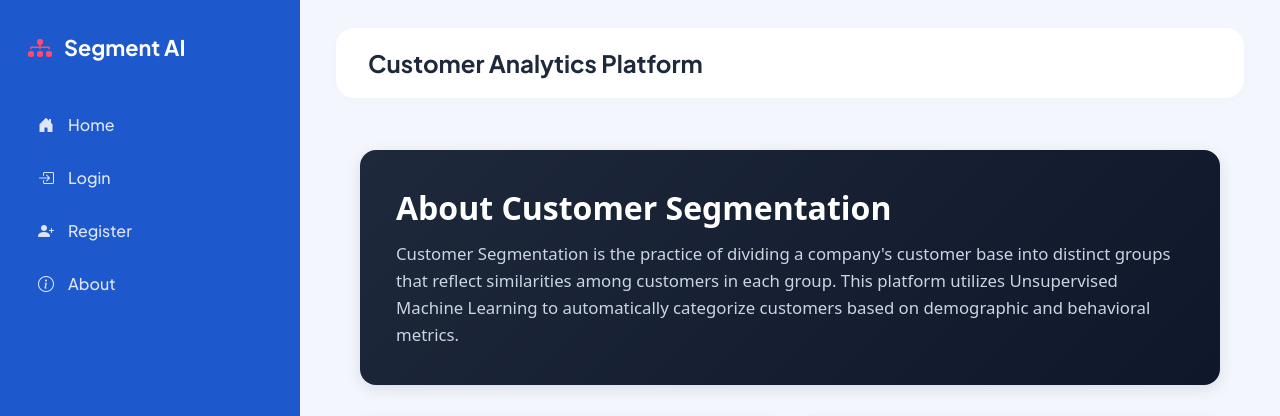
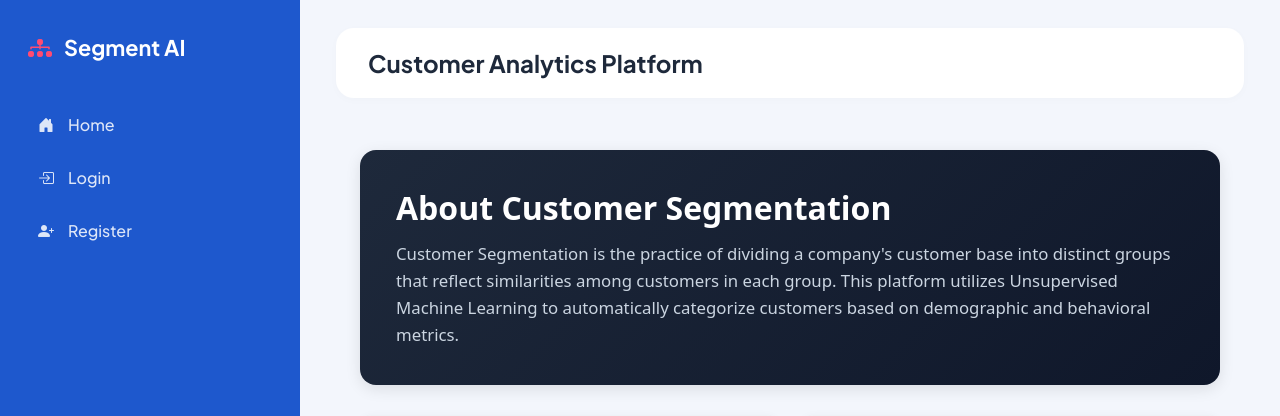
Before and after one commit to DikshaVig/mp241540, a Flask app: page /about in a window 1280 px wide. Shown: the top 416 px of the page. Run offline with Flask 3, Linux system fonts and the light colour scheme.

Commit message:
Update base.html

```diff
--- a/templates/base.html
+++ b/templates/base.html
@@ -48,6 +48,12 @@
                     <span>History</span>
                 </a>
             </li>
+             <li>
+                <a href="{{ url_for('about') }}" class="nav-link">
+                    <i class="bi bi-info-circle me-2"></i>
+                    <span>About</span>
+                </a>
+            </li>
             <li>
                 <a href="{{ url_for('logout') }}" class="nav-link" style="color: #fca5a5;">
                     <i class="bi bi-box-arrow-right"></i>
@@ -67,12 +73,7 @@
                     <span>Register</span>
                 </a>
             </li>
-              <li>
-                <a href="{{ url_for('about') }}" class="nav-link">
-                    <i class="bi bi-info-circle me-2"></i>
-                    <span>About</span>
-                </a>
-            </li>
+
 
             {% endif %}
 
```
